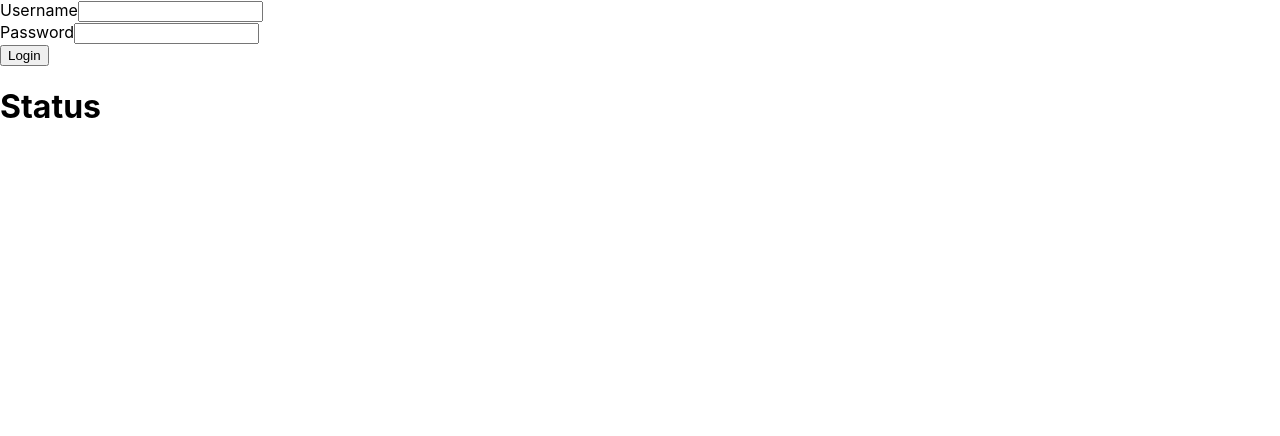
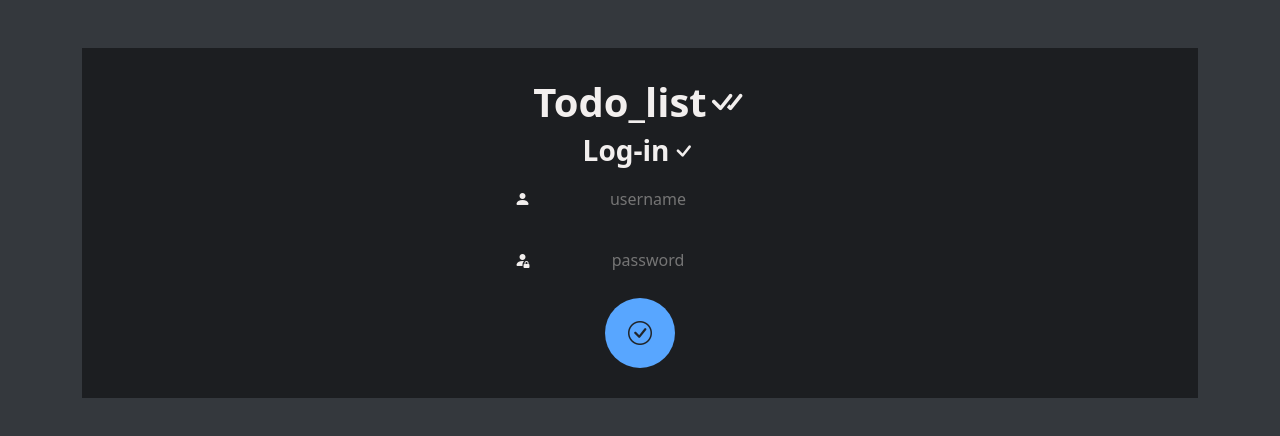
Before and after one commit to Elcasvi/todo_list, a React (Create React App) app in the folder todo_list_Spring_React/todo_list_frontend/: page /login in a window 1280 px wide. Shown: the top 436 px of the page. Built offline with nearby package versions, Linux system fonts and the light colour scheme.

Commit message:
Hacemos el estilo del register y login

```diff
--- a/todo_list_Spring_React/todo_list_frontend/package.json
+++ b/todo_list_Spring_React/todo_list_frontend/package.json
@@ -8,10 +8,14 @@
     "@testing-library/user-event": "^13.5.0",
     "axios": "^1.2.2",
     "bootstrap": "^5.3.0-alpha1",
+    "bootstrap-icons": "^1.10.3",
     "react": "^18.2.0",
+    "react-bootstrap": "^2.7.0",
     "react-dom": "^18.2.0",
+    "react-icons": "^4.7.1",
     "react-router-dom": "^6.6.1",
     "react-scripts": "5.0.1",
+    "sass": "^1.57.1",
     "universal-cookie": "^4.0.4",
     "web-vitals": "^2.1.4"
   },
--- a/todo_list_Spring_React/todo_list_frontend/src/App.js
+++ b/todo_list_Spring_React/todo_list_frontend/src/App.js
@@ -1,5 +1,7 @@
 import {BrowserRouter as Router,Routes,Route}from "react-router-dom"
-import './App.css';
+import 'bootstrap/dist/css/bootstrap.min.css';
+import "./pages.scss"
+import 'bootstrap-icons/font/bootstrap-icons.css'
 import Homepage from './pages/Homepage'
 import Dashboard from "./pages/Dashboard";
 import Login from './users/Login'
@@ -12,6 +14,7 @@ function App() {
 
   return (
     <Router>
+    <div className='bg-primary text-light pt-5' style={{ height: '100vh' }}>
       <Routes>
         <Route path="/" element={<Homepage/>}/>
         <Route path="/register" element={<Register/>}/>
@@ -44,6 +47,7 @@ function App() {
 
 
       </Routes>
+      </div>
     </Router>
   );
 }
--- /dev/null
+++ b/todo_list_Spring_React/todo_list_frontend/src/pages.scss
@@ -0,0 +1,51 @@
+// overwrite theme variables
+// good-looking theme
+$primary: #34383d;
+$secondary: #1c1e21;
+$light: #f2efee;
+$success: #66ab57;
+$info: #58a6ff;
+$warning: #e49b1f;
+$danger: #f44336;
+
+.username{
+    border:0px;
+    outline:0;
+    margin-top:10px;
+    margin-bottom:25px;
+    border-color:transparent;
+    text-align:center;
+    color:#fff
+}
+
+.password {
+    border: 0px;
+    outline: 0;
+    margin-top: 10px;
+    margin-bottom: 25px;
+    border-color: transparent;
+    text-align: center;
+    color: #fff
+}
+
+.btn-circle {
+    width: 30px;
+    height: 30px;
+    padding: 6px 0px;
+    border-radius: 15px;
+    text-align: center;
+    font-size: 12px;
+    line-height: 1.42857;
+}
+
+.btn-circle.btn-xl {
+    width: 70px;
+    height: 70px;
+    padding: 10px 16px;
+    border-radius: 35px;
+    font-size: 24px;
+    line-height: 1.33;
+}
+
+// import bootstrap styles at the bottom!
+@import '~bootstrap/scss/bootstrap.scss';
--- a/todo_list_Spring_React/todo_list_frontend/src/pages/Dashboard.js
+++ b/todo_list_Spring_React/todo_list_frontend/src/pages/Dashboard.js
@@ -3,6 +3,7 @@ import axios from 'axios';
 import { useEffect, useState } from 'react';
 import { useLocalState } from '../util/useLocalStorage';
 import { Link, useParams } from 'react-router-dom';
+
 
 export default function Dashboard() {
 
--- a/todo_list_Spring_React/todo_list_frontend/src/pages/Homepage.js
+++ b/todo_list_Spring_React/todo_list_frontend/src/pages/Homepage.js
@@ -1,9 +1,25 @@
-import React from 'react'
+import React from 'react';
+import { Link } from 'react-router-dom';
 
-export default function Homepage() {
+const Home = () => {
   return (
-    <div>
-        <h1>Home page</h1>
-    </div>
-  )
-}
+    <>
+      <h1>Hello, World!</h1>
+      <p>This is a sample home page</p>
+
+      <Link to='/search?q=Java' className='btn btn-primary mr-3'>
+        Java
+      </Link>
+
+      <Link to='/search?q=Python' className='btn btn-primary mr-3'>
+        Python
+      </Link>
+
+      <Link to='/search?q=JavaScript' className='btn btn-primary mr-3'>
+        JavaScript
+      </Link>
+    </>
+  );
+};
+
+export default Home;
--- a/todo_list_Spring_React/todo_list_frontend/src/users/Login.js
+++ b/todo_list_Spring_React/todo_list_frontend/src/users/Login.js
@@ -2,6 +2,7 @@ import React from 'react'
 import axios from 'axios';
 import { useLocalState } from '../util/useLocalStorage';
 import { useState } from 'react';
+import { Col, Container, Row ,Button} from 'react-bootstrap';
 export default function Login() {
     const [user,setUser]=useLocalState(
     {
@@ -42,23 +43,48 @@ export default function Login() {
 
 
   return (
+    <div class="dark">
+      <Container>
+        <div className='bg-secondary'style={{textAlign:'center',padding:"30px"}} >
           <div>
+            <h1 clas="pb-5" style={{fontWeight:"bold"}}>Todo_list<i class="bi bi-check-all"></i></h1>
+            <h3 style={{fontWeight:"bold"}}>Log-in<i class="bi bi-check"></i></h3>
+          </div>
+        <Row>
+          <Col>
             <div>
-            <label htmlFor='username'>Username</label>
-            <input type="text" name="username" value={username} onChange={(event)=>onInputChange(event)}></input>
+                <i class="bi bi-person-fill"></i>
+                <input class='bg-secondary username'  placeholder='username' type="text" name="username" value={username} onChange={(event)=>onInputChange(event)}></input>
             </div>
+             </Col>
+        </Row>
 
+        <Row>
+          <Col>
             <div>
-            <label htmlFor='username'>Password</label>
-            <input type="password" name="password" value={password} onChange={(event)=>onInputChange(event)}></input>
+                <i class="bi bi-person-fill-lock"></i>
+                <input class='bg-secondary password' placeholder='password' type="password" name="password" value={password} onChange={(event)=>onInputChange(event)}></input>
             </div>
+            </Col>
+        </Row>
+
+        <Row>
+          <Col>
             <div>
-          <button type='submit' onClick={(event)=>sendLoginRequest(event)}>Login</button>
+              <button class="bg-info btn btn-default btn-circle btn-xl" type='submit' onClick={(event)=>sendLoginRequest(event)}variant="info" ><i class="bi bi-check-circle"></i></button>
             </div>
+            </Col>
+        </Row>
+
+        <Row>
+          <Col>
             <div>
-          <h1>Status</h1>
               {errorMessage!==""&&<h2>{errorMessage}</h2>}
             </div>
+            </Col>
+        </Row>
+        </div>
+      </Container>
     </div>
   )
 }
--- a/todo_list_Spring_React/todo_list_frontend/src/users/Register.js
+++ b/todo_list_Spring_React/todo_list_frontend/src/users/Register.js
@@ -2,6 +2,9 @@ import React from 'react'
 import axios from 'axios';
 import { useLocalState } from '../util/useLocalStorage';
 import { useEffect, useState } from 'react';
+import { Col, Container, Row } from 'react-bootstrap';
+import { Button } from 'bootstrap';
+
 export default function Register() {
   const[saveUserVar,setSaveUserVar]=useState(false);
 
@@ -82,22 +85,43 @@ export default function Register() {
 
   return (
     <div>
-        <div>
-            <label htmlFor='username'>Username</label>
-            <input type="text" name="username" value={username} onChange={(event)=>onInputChange(event)}></input>
+      <Container>
+        <div className='bg-secondary'style={{textAlign:'center',padding:"30px"}} >
+          <div>
+            <h1 style={{fontWeight:"bold",paddingBottom:"25px"}}>Todo_list<i class="bi bi-check-all"></i></h1>
+            <h3 style={{fontWeight:"bold"}}>Register<i class="bi bi-check"></i></h3>
+          </div>
+          <Row>
+            <Col>
+          <div>
+              <i class="bi bi-person-fill"></i>
+              <input  class='bg-secondary username'  placeholder='username' type="text" name="username" value={username} onChange={(event)=>onInputChange(event)}></input>
+          </div>
+          </Col>
+          </Row>
+          <br/>
+          <Row>
+            <Col>
+          <div >
+              <i class="bi bi-person-fill-lock"></i>
+              <input class='bg-secondary password' placeholder='password' type="password" name="password" value={password} onChange={(event)=>onInputChange(event)}></input>
+          </div>
+          </Col>
+          </Row>
+
+          <Row>
+            <Col>
+          <div >
+            <button class="bg-info btn btn-default btn-circle btn-xl" type='submit' onClick={(event)=>sendLoginRequest(event)} to="/dashboard" ><i class="bi bi-check-circle"></i></button>
+          </div>
+          </Col>
+          </Row>
+
+          <div>
+            {errorMessage!==""&&<h2>{errorMessage}</h2>}
+          </div>
         </div>
-
-        <div>
-            <label htmlFor='username'>Password</label>
-            <input type="password" name="password" value={password} onChange={(event)=>onInputChange(event)}></input>
-        </div>
-        <div>
-          <button type='submit' onClick={(event)=>sendLoginRequest(event)} to="/dashboard">Register</button>
-        </div>
-        <div>
-          <h1>Status</h1>
-          {errorMessage!==""&&<h2>{errorMessage}</h2>}
-        </div>
+        </Container>
     </div>
   )
 }
```
Also changed, not shown: 1 other file (tests, documents, lock files or other folders). Lines whose indentation alone changed are shown as unchanged.
